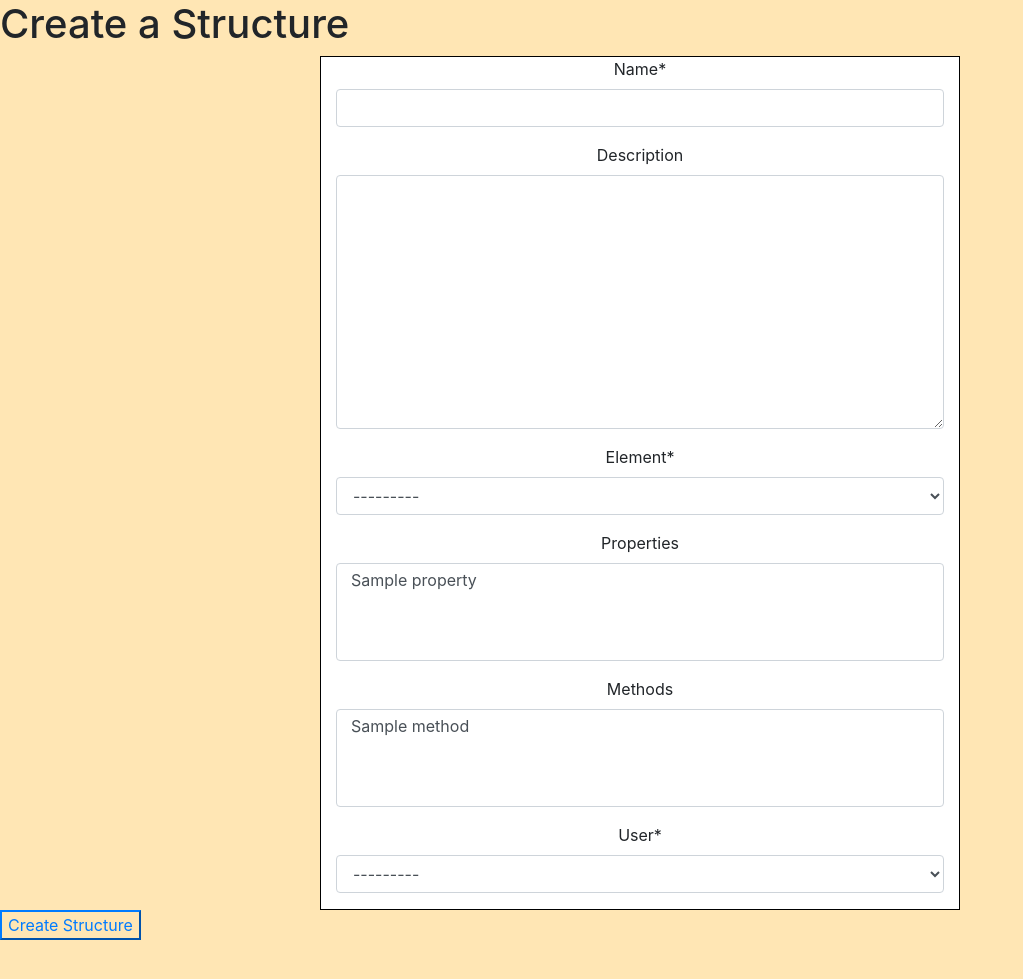
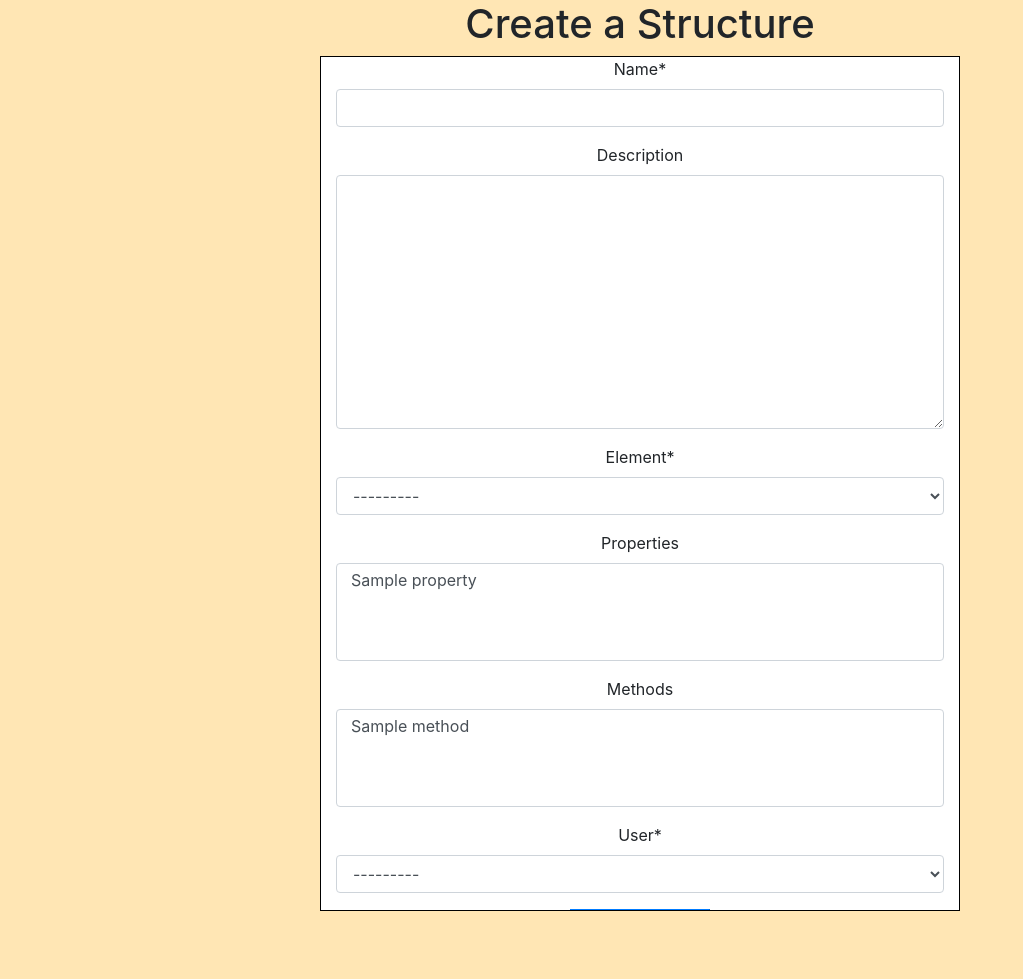
Before and after one commit to ChiExplores/a-stardust-truce, a Django app: page /structures/create/ in a window 1280 px wide. Shown: the part 60-1039 px from the top of the page, without its empty margins (0-1023 px from the left). Run offline with Django 3.2, Linux system fonts and the light colour scheme; tables that the repository leaves empty hold one stand-in row (values such as "Sample post"); parts of the project's set-up code (start-up, migrations or seed data) failed here and were passed over; some libraries are stand-ins or nearby versions.

Commit message:
Committing prior to pull request

```diff
--- a/main_app/static/css/style.css
+++ b/main_app/static/css/style.css
@@ -43,6 +43,7 @@ body, html {
     perspective: 2000px;
     overflow: auto;
     margin: 0 auto;
+    padding-bottom: 20px;
 }
 
 .container1 {
--- a/main_app/templates/main_app/data_structure_form.html
+++ b/main_app/templates/main_app/data_structure_form.html
@@ -2,22 +2,23 @@
 {% load crispy_forms_tags %}
 
 {% block content %}
+<div class="text-center">
     {% if object %}
         <h1>Edit <span class="teal-text">{{object.name}}</span></h1>
     {% else %}
         <h1>Create a Structure</h1>
     {% endif %}
+</div>
 
+<div class="maincontainer h-100 col-6 text-center my-auto">
     <!-- Leaving the action empty makes the form post to the same url used to display it -->
     <form action="" method="post">
         <!-- Django requires the following for security purposes -->
         {% csrf_token %}
-    <div class="maincontainer h-100 col-6 text-center my-auto">
         <table>
             <!-- Render the inputs inside of <tr>s & <td>s -->
             {{ form|crispy }}
         </table>
-    </div>
 
 
     {% if object %}
@@ -27,6 +28,7 @@
     {% endif %}
 
     </form>
+</div>
 
 
 {% endblock %}
```
Lines whose indentation alone changed are shown as unchanged.
